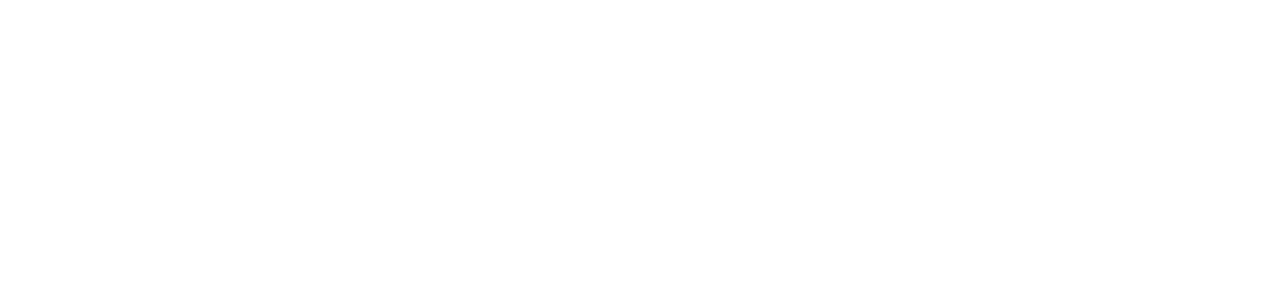
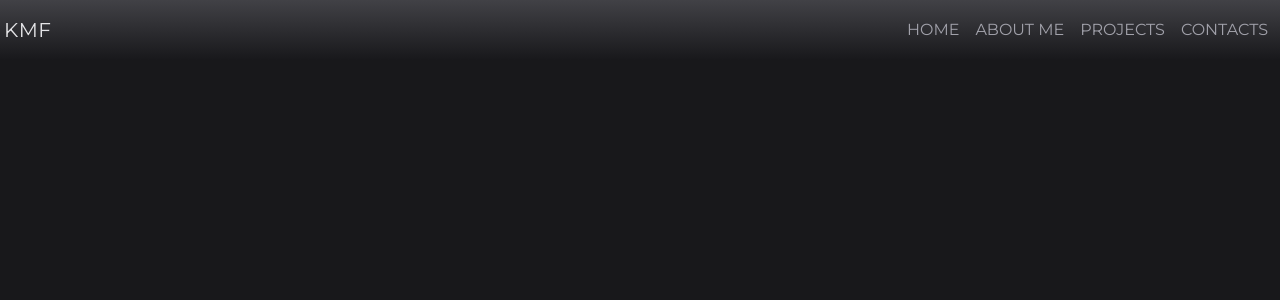
Before and after one commit to kmfiguerrez/next-x-portfolio, a Next.js app: page / in a window 1280 px wide. Shown: the top 300 px of the page. Built offline with nearby package versions, Linux system fonts and the light colour scheme.

Commit message:
Add a nav component.
- Made nav component.

```diff
--- a/package.json
+++ b/package.json
@@ -9,6 +9,8 @@
     "lint": "next lint"
   },
   "dependencies": {
+    "@headlessui/react": "^1.7.18",
+    "@heroicons/react": "^2.1.1",
     "@hookform/resolvers": "^3.3.4",
     "@radix-ui/react-alert-dialog": "^1.0.5",
     "@radix-ui/react-dialog": "^1.0.5",
--- a/src/app/layout.tsx
+++ b/src/app/layout.tsx
@@ -15,7 +15,9 @@
 }>) {
   return (
     <html lang="en">
-      <body className={montserrat.className}>{children}</body>
+      <body className={`${montserrat.className} bg-zinc-900 text-zinc-200`}>
+        {children}
+      </body>
     </html>
   );
 }
--- a/src/app/page.tsx
+++ b/src/app/page.tsx
@@ -1,9 +1,13 @@
+import NavLinks from "@/components/header/nav";
 import Image from "next/image";
 
 export default function Home() {
   return (
-  <main>
+  <>
+    <NavLinks />
+    <main>
 
-  </main>
+    </main>
+  </>
   );
 }
--- /dev/null
+++ b/src/components/header/nav.tsx
@@ -0,0 +1,87 @@
+'use client'
+
+import { navigationLinks } from '@/constants/nav-links'
+import { Disclosure, Transition } from '@headlessui/react'
+import { Bars3Icon, XMarkIcon } from '@heroicons/react/24/outline'
+import Link from 'next/link'
+
+export default function Nav() {
+  return (
+    <Disclosure as='nav' className='fixed z-40 w-full bg-zinc-900 bg-gradient-to-b from-zinc-400/30 sm:py-4'>
+      {({ open }) => (
+        <div className='container px-1'>
+
+          <div className='flex items-center justify-between'>
+            {/* flex item */}
+            <div className='sm:hidden order-last'>
+              <Disclosure.Button className="rounded-md p-2 text-zinc-400 hover:bg-zinc-700 hover:text-white focus:outline-none focus:ring-2 focus:ring-inset focus:ring-white">
+                {open ? (
+                  <XMarkIcon className="block h-7 w-7" aria-hidden="true" />
+                ) : (
+                  <Bars3Icon className="block h-7 w-7" aria-hidden="true" />
+                )}
+              </Disclosure.Button>
+            </div>
+            {/* flex item */}
+            <div className='tracking-wide text-xl'>
+              KMF
+            </div>
+            {/* flex item */}
+            <div className='max-sm:hidden'>
+              <ul className='flex'>
+                {
+                  navigationLinks.map(link => (
+                    <li
+                      key={link.href}
+                      className='mx-2'
+                    >
+                      <Link href={link.href} className='transition-colors text-zinc-400 hover:text-zinc-200'>
+                        {link.label}
+                      </Link>
+                    </li>
+                  ))
+                }
+              </ul>
+            </div>
+          </div>
+
+          {/*
+            Use the `Transition` + `open` render prop argument to add transitions.
+          */}
+          <Transition
+            show={open}
+            enter="transition-all duration-300"
+            enterFrom="h-0"
+            enterTo="h-[160px]"
+            leave="transition-all duration-300"
+            leaveFrom="h-[160px]"
+            leaveTo="h-0"
+            className='overflow-hidden'
+          >
+            {/*
+              Don't forget to add `static` to your `Disclosure.Panel`!
+            */}
+            <Disclosure.Panel className="sm:hidden" static>
+              <div>
+                <ul className='flex flex-col'>
+                  {
+                    navigationLinks.map(link => (
+                      <Link href={link.href} key={link.href}>
+                        <li
+                          className='transition-colors mx-1 my-1 text-zinc-400 hover:text-zinc-200 hover:bg-zinc-700 rounded-md ps-1 py-1'
+                        >
+                          {link.label}
+                        </li>
+                      </Link>
+                    ))
+                  }
+                </ul>
+              </div>
+            </Disclosure.Panel>
+          </Transition>
+
+        </div>
+      )}
+    </Disclosure>
+  )
+}
--- a/src/lib/fonts.ts
+++ b/src/lib/fonts.ts
@@ -2,5 +2,5 @@
 
 export const montserrat = Montserrat({
   subsets: ["latin"],
-  weight: ["600"]
+  // weight: ["600"]
 })
```
Also changed, not shown: 1 other file (tests, documents, lock files or other folders).
